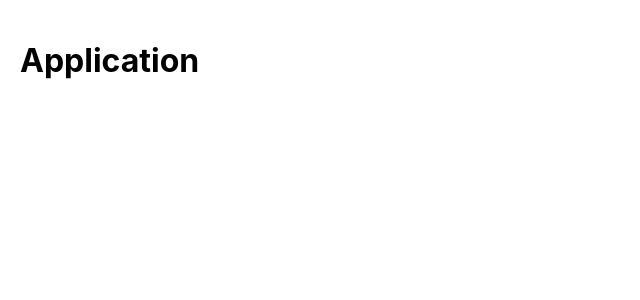
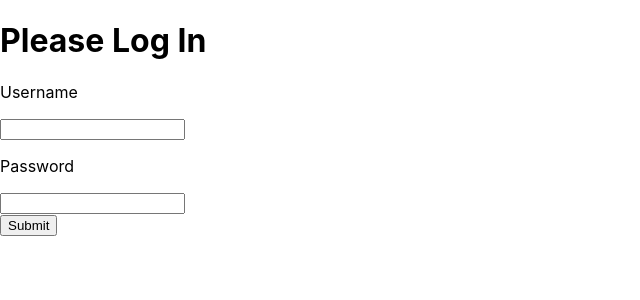
Before and after one commit to KristofSochan/db-bot, a React (Create React App) app in the folder frontend/: page / in a window 1280 px wide. Before the commit this address had no page. Shown: the top 300 px of the page, without its empty margins (0-640 px from the left). Built offline with nearby package versions, Linux system fonts and the light colour scheme.

Commit message:
Basic login structure

```diff
--- a/frontend/src/App.css
+++ /dev/null
@@ -1,3 +0,0 @@
-.wrapper {
-  padding: 20px;
-}
--- a/frontend/src/App.js
+++ b/frontend/src/App.js
@@ -1,10 +1,17 @@
 import React from 'react';
-import './App.css';
 import { BrowserRouter, Route, Routes } from 'react-router-dom';
 import Dashboard from './components/Dashboard/Dashboard';
 import Preferences from './components/Preferences/Preferences';
+import Login from './components/Login/Login';
+import useToken from './useToken';
 
 function App() {
+  const { token, setToken } = useToken();
+
+  if(!token) {
+    return <Login setToken={setToken} />
+  }
+
   return (
     <div className="wrapper">
       <h1>Application</h1>
--- /dev/null
+++ b/frontend/src/components/Login/Login.js
@@ -0,0 +1,50 @@
+import React, { useState } from 'react';
+import PropTypes from 'prop-types';
+
+async function loginUser(credentials) {
+  return fetch('http://localhost:4000/api/login', {
+    method: 'POST',
+    headers: {
+      'Content-Type': 'application/json'
+    },
+    body: JSON.stringify(credentials)
+  })
+    .then(data => data.json())
+ }
+
+export default function Login({ setToken }) {
+  const [username, setUserName] = useState();
+  const [password, setPassword] = useState();
+
+  const handleSubmit = async e => {
+    e.preventDefault();
+    const token = await loginUser({
+      username,
+      password
+    });
+    setToken(token);
+  }
+
+  return(
+    <div className="login-wrapper">
+      <h1>Please Log In</h1>
+      <form onSubmit={handleSubmit}>
+        <label>
+          <p>Username</p>
+          <input type="text" onChange={e => setUserName(e.target.value)}/>
+        </label>
+        <label>
+          <p>Password</p>
+          <input type="password" onChange={e => setPassword(e.target.value)}/>
+        </label>
+        <div>
+          <button type="submit">Submit</button>
+        </div>
+      </form>
+    </div>
+  )
+}
+
+Login.propTypes = {
+  setToken: PropTypes.func.isRequired
+}
--- /dev/null
+++ b/frontend/src/useToken.js
@@ -0,0 +1,21 @@
+import { useState } from 'react';
+
+export default function useToken() {
+  const getToken = () => {
+    const tokenString = localStorage.getItem('token');
+    const userToken = JSON.parse(tokenString);
+    return userToken?.token
+  };
+
+  const [token, setToken] = useState(getToken());
+
+  const saveToken = userToken => {
+    localStorage.setItem('token', JSON.stringify(userToken));
+    setToken(userToken.token);
+  };
+
+  return {
+    setToken: saveToken,
+    token
+  }
+}
```
Also changed, not shown: 2 other files (tests, documents, lock files or other folders).
